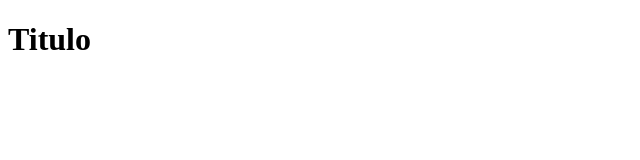
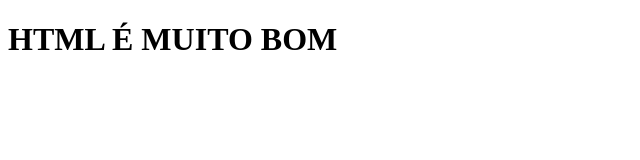
Before and after one commit to FelipeLucioGit/Git_Felipe_Lucio, a plain HTML site: page index.html in a window 1280 px wide. Shown: the whole page, without its empty margins (0-640 px from the left). Drawn offline with Linux system fonts and the light colour scheme.

Commit message:
alteração dentro da tag h1

```diff
--- a/index.html
+++ b/index.html
@@ -7,6 +7,8 @@
     <title>Projeto Git</title>
 </head>
 <body>
-    <h1>Titulo</h1>
+    <h1>HTML É MUITO BOM
+
+    </h1>
 </body>
 </html>
```
